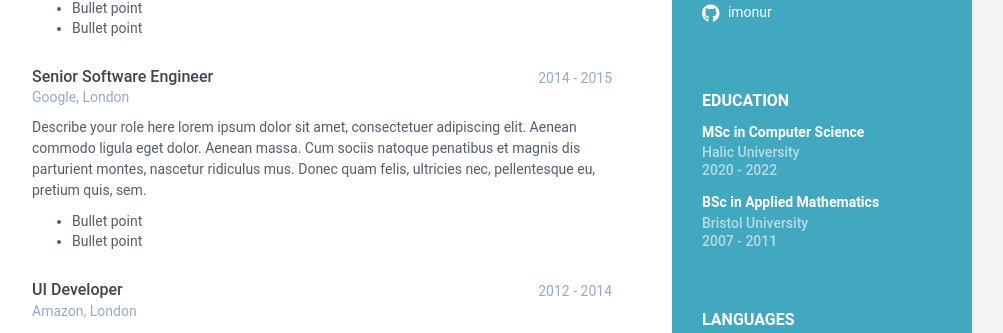
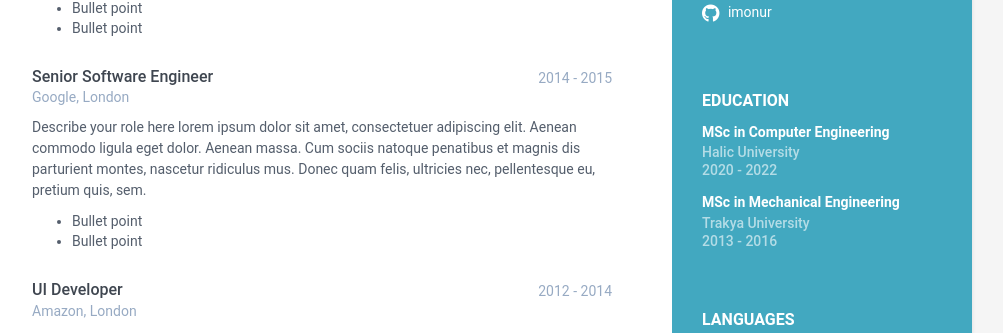
Before and after one commit to imonur/cv, a Jekyll site: the page built from index.html, in a window 1280 px wide and 900 px high, scrolled down 407 px. Shown: the part 136-469 px from the top of the window, without its empty margins (168-1171 px from the left). Built offline with Jekyll 4.4.1, drawn with Linux system fonts in a browser that asks for light colours.

Commit message:
Update data.yml

```diff
--- a/_data/data.yml
+++ b/_data/data.yml
@@ -62,7 +62,7 @@ career-profile:
 education:
     title: Education
     info:
-      - degree: MSc in Computer Science
+      - degree: MSc in Computer Engineering
         university: Halic University
         time: 2020 - 2022
         details: |
@@ -73,9 +73,9 @@ education:
           pretium quis, sem.
             - Bullet point
             - Bullet point
-      - degree: BSc in Applied Mathematics
-        university: Bristol University
-        time: 2007 - 2011
+      - degree: MSc in Mechanical Engineering
+        university: Trakya University
+        time: 2013 - 2016
         details: |
           Describe your study here lorem ipsum dolor sit amet, consectetuer
           adipiscing elit. Aenean commodo ligula eget dolor. Aenean massa. Cum
```
